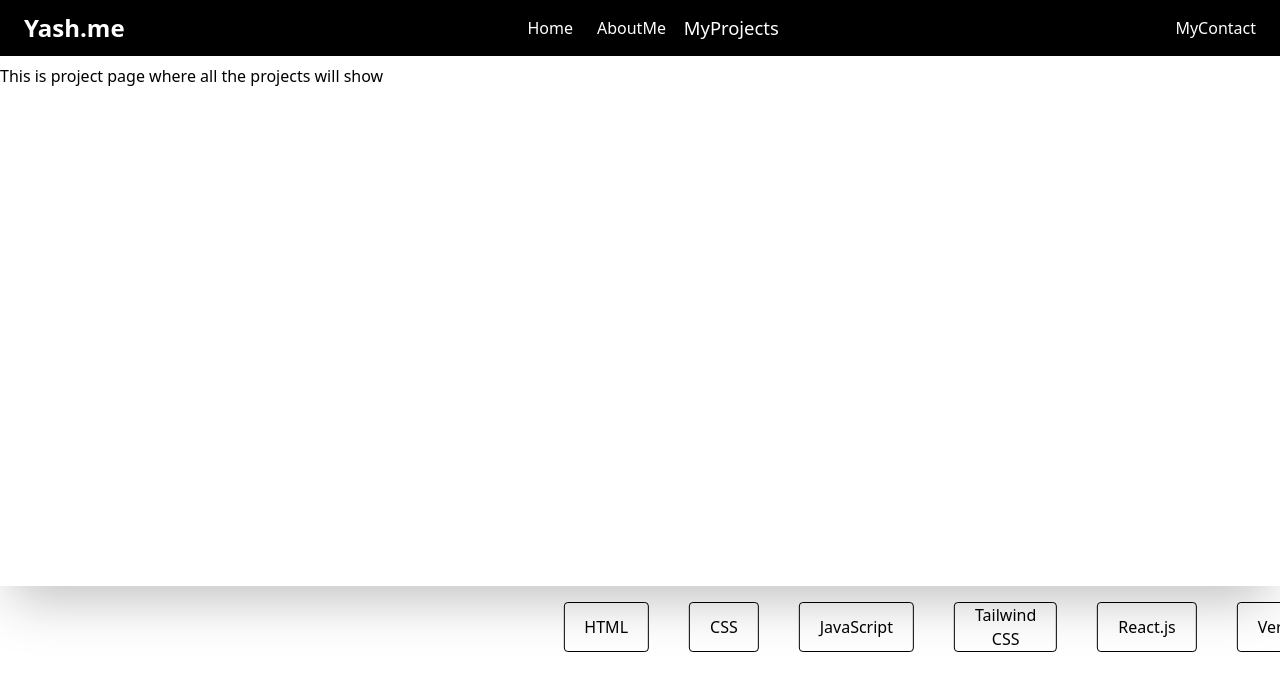
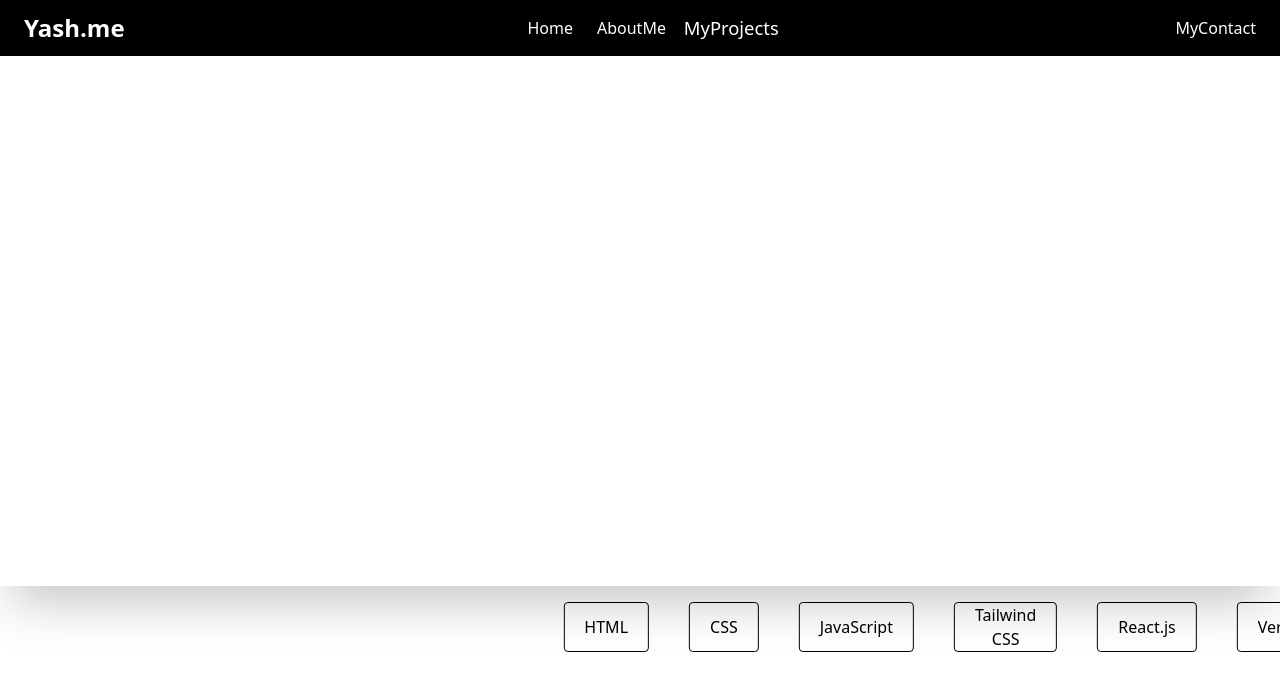
Before and after one commit to Yashmevada2807/my_portfolioMain, a React (Vite) app: page /myprojects in a window 1280 px wide. Shown: the top 690 px of the page. Built offline with nearby package versions, Linux system fonts and the light colour scheme.

Commit message:
sm changes

```diff
--- a/src/components/MyProject.jsx
+++ b/src/components/MyProject.jsx
@@ -3,7 +3,7 @@ import React from 'react'
 const MyProject = () => {
   return (
     <div className=' w-auto flex py-2 shadow-2xl h-[530px]'>
-      This is project page where all the projects will show
+
     </div>
   )
 }
```
